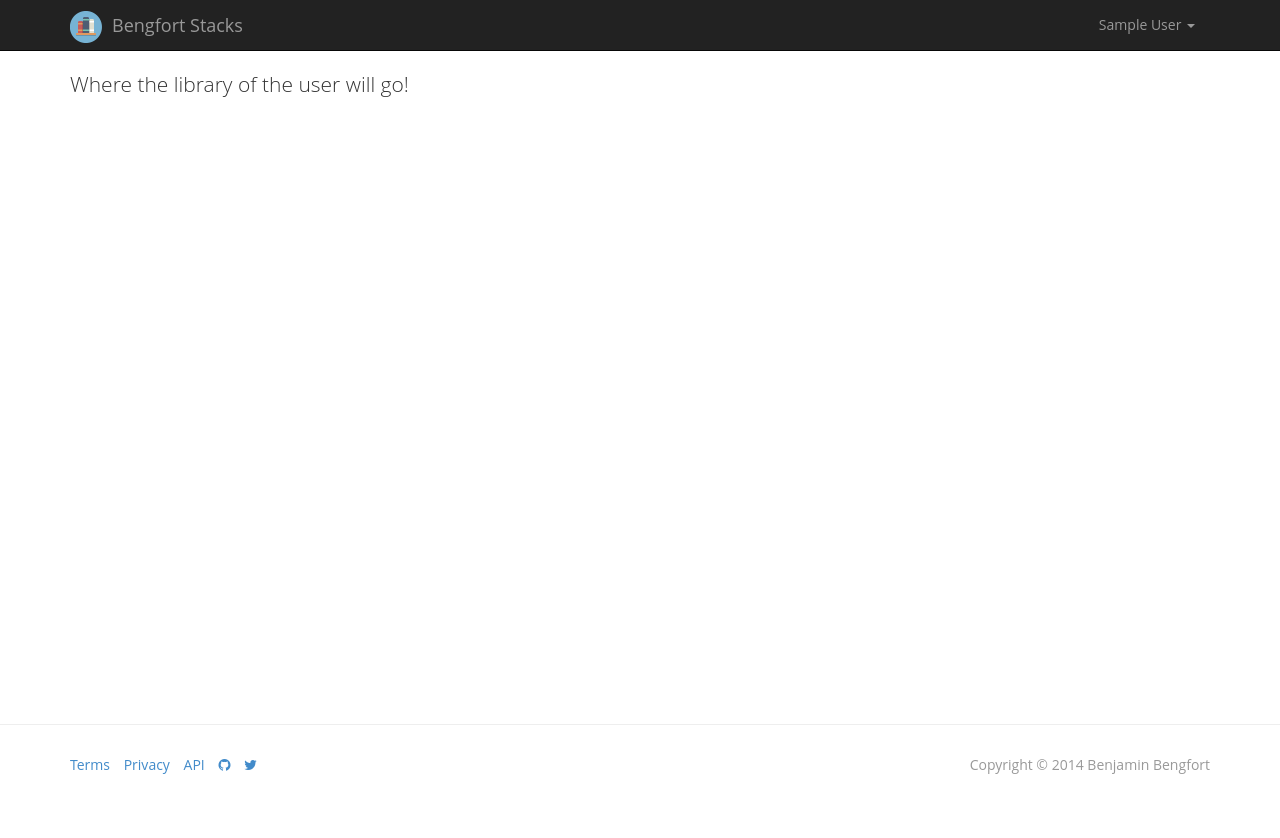
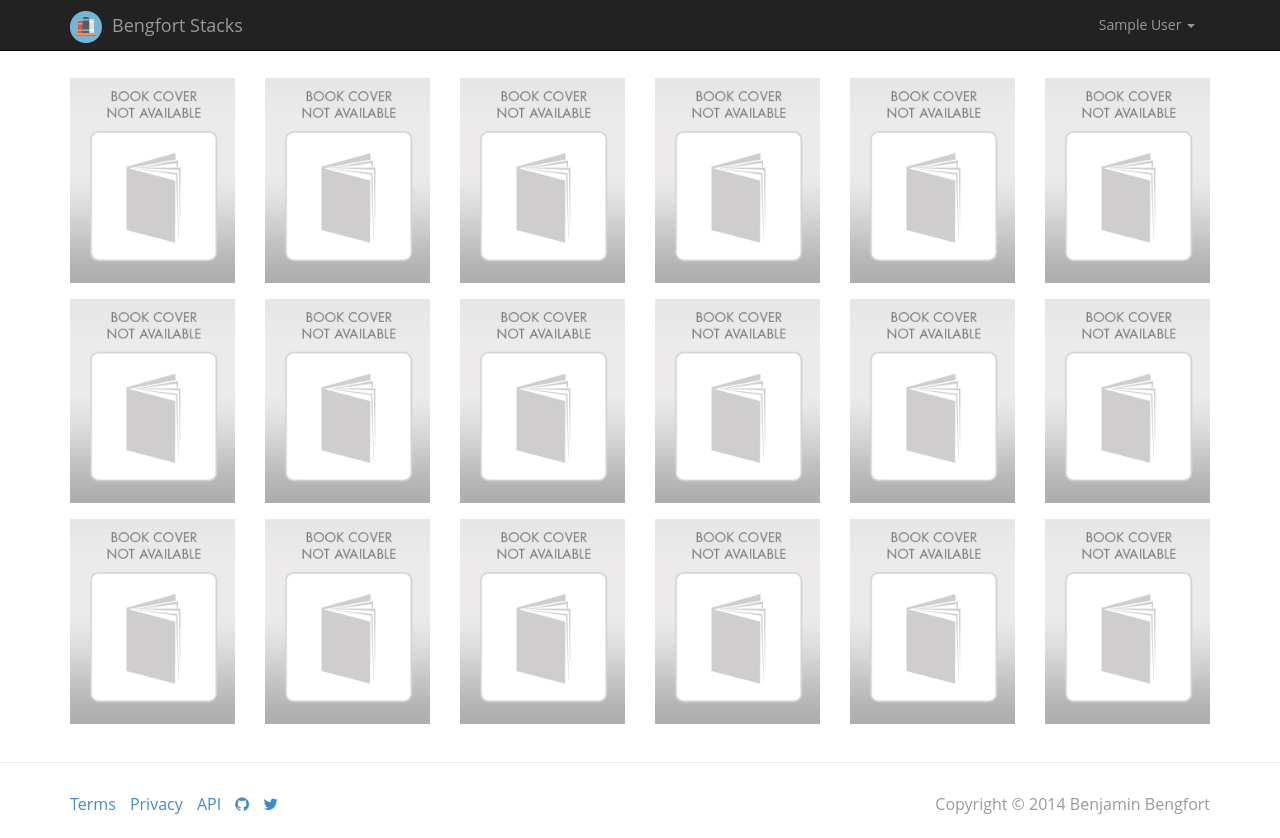
Before and after one commit to bbengfort/stacks, a Django app: template stacks/templates/site/index.html in a window 1280 px wide. Before the commit the page ends 774 px from the top, so only its background shows below. Run offline with Django 3.2, Linux system fonts and the light colour scheme; the template is opened without the code that fills it, so the values that code supplies are empty; the visitor is signed in with stand-in values (Sample User, id 1); parts of the project's set-up code (start-up, migrations or seed data) failed here and were passed over; some libraries are stand-ins or nearby versions.

Commit message:
landing and base pages

```diff
--- a/stacks/static/css/stacks.css
+++ b/stacks/static/css/stacks.css
@@ -27,7 +27,7 @@ body {
     border-top: 1px solid #eee;
     height: 76px;
     padding: 30px 15px;
-    font-size: 16px
+    font-size: 16px;
     font-family: 'Open Sans Condensed' sans-serif;
 }
 
@@ -51,3 +51,21 @@ body {
     margin: -4px 10px 0px 0px;
     float: left;
 }
+
+/* Specific Styles */
+
+#splash-box {
+  min-height: 400px;
+  background-color: #4f5d73;
+  margin-top: 50px;
+  color: #FEFEFE;
+  text-align: center;
+}
+
+.book-grid {
+  text-align: center;
+}
+
+.book-grid img {
+  margin: 8px auto;
+}
--- a/stacks/templates/site/stacks.html
+++ b/stacks/templates/site/stacks.html
@@ -1,8 +1,67 @@
+    {% load staticfiles %}
+    {# This page displays a grid of books in the users library. #}
 
-    <div class="container">
+    <div class="container book-grid">
       <div class="row">
-        <div class="col-md-12">
-          <p class="lead">Where the library of the user will go!</p>
+        <div class="col-sm-2">
+          <img class="img-responsive" src="{% static 'img/nocover.jpg' %}" />
+        </div>
+        <div class="col-sm-2">
+          <img class="img-responsive" src="{% static 'img/nocover.jpg' %}" />
+        </div>
+        <div class="col-sm-2">
+          <img class="img-responsive" src="{% static 'img/nocover.jpg' %}" />
+        </div>
+        <div class="col-sm-2">
+          <img class="img-responsive" src="{% static 'img/nocover.jpg' %}" />
+        </div>
+        <div class="col-sm-2">
+          <img class="img-responsive" src="{% static 'img/nocover.jpg' %}" />
+        </div>
+        <div class="col-sm-2">
+          <img class="img-responsive" src="{% static 'img/nocover.jpg' %}" />
+        </div>
+      </div>
+
+      <div class="row">
+        <div class="col-sm-2">
+          <img class="img-responsive" src="{% static 'img/nocover.jpg' %}" />
+        </div>
+        <div class="col-sm-2">
+          <img class="img-responsive" src="{% static 'img/nocover.jpg' %}" />
+        </div>
+        <div class="col-sm-2">
+          <img class="img-responsive" src="{% static 'img/nocover.jpg' %}" />
+        </div>
+        <div class="col-sm-2">
+          <img class="img-responsive" src="{% static 'img/nocover.jpg' %}" />
+        </div>
+        <div class="col-sm-2">
+          <img class="img-responsive" src="{% static 'img/nocover.jpg' %}" />
+        </div>
+        <div class="col-sm-2">
+          <img class="img-responsive" src="{% static 'img/nocover.jpg' %}" />
+        </div>
+      </div>
+
+      <div class="row">
+        <div class="col-sm-2">
+          <img class="img-responsive" src="{% static 'img/nocover.jpg' %}" />
+        </div>
+        <div class="col-sm-2">
+          <img class="img-responsive" src="{% static 'img/nocover.jpg' %}" />
+        </div>
+        <div class="col-sm-2">
+          <img class="img-responsive" src="{% static 'img/nocover.jpg' %}" />
+        </div>
+        <div class="col-sm-2">
+          <img class="img-responsive" src="{% static 'img/nocover.jpg' %}" />
+        </div>
+        <div class="col-sm-2">
+          <img class="img-responsive" src="{% static 'img/nocover.jpg' %}" />
+        </div>
+        <div class="col-sm-2">
+          <img class="img-responsive" src="{% static 'img/nocover.jpg' %}" />
         </div>
       </div>
     </div>
```
Also changed, not shown: stacks/templates/site/splash.html (+29 -6 lines), stacks/static/img/nocover.jpg (added).
